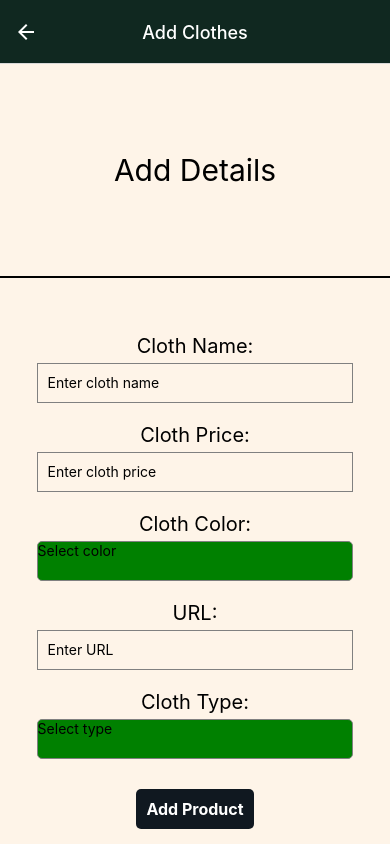
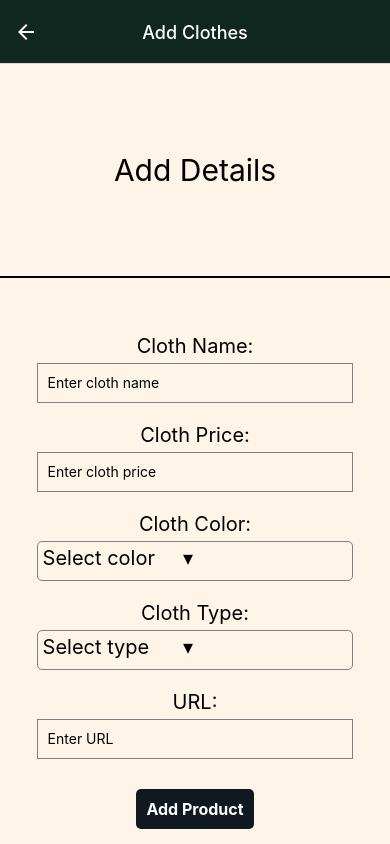
Before and after one commit to KhaosFountain/UniFashion, a React Native app: screen /Add in a window 390 px wide. Built offline with nearby package versions, Linux system fonts and the light colour scheme; what expo-notifications would draw is missing.

Commit message:
fixed conflicts and finished modal in view screen

```diff
--- a/Screens/AddScreen.js
+++ b/Screens/AddScreen.js
@@ -126,7 +126,7 @@ export default function AddScreen() {
                         }}
                         style={pickerStyles}
                     >
-                        <Text>{color || 'Select color'}</Text>
+                        <Text style = {style.text}>{color || 'Select color    '} {"\u25BE"}</Text>
                     </TouchableOpacity>
                     <Modal
                         animationType="fade"
@@ -147,14 +147,6 @@ export default function AddScreen() {
                         </View>
                     </Modal>
 
-                    <Text style={style.label}>URL:</Text>
-                    <TextInput
-                        style={style.input}
-                        placeholder="Enter URL"
-                        value={url}
-                        onChangeText={setUrl}
-                    />
-
                     <Text style={style.label}>Cloth Type:</Text>
                     <TouchableOpacity
                         onPress={() => {
@@ -162,7 +154,7 @@ export default function AddScreen() {
                         }}
                         style={pickerStyles}
                     >
-                        <Text>{type || 'Select type'}</Text>
+                        <Text style = {style.text}>{type || 'Select type     '} {"\u25BE"}</Text>
                     </TouchableOpacity>
                     <Modal
                         animationType="fade"
@@ -182,6 +174,14 @@ export default function AddScreen() {
                             </View>
                         </View>
                     </Modal>
+
+                    <Text style={style.label}>URL:</Text>
+                    <TextInput
+                        style={style.input}
+                        placeholder="Enter URL"
+                        value={url}
+                        onChangeText={setUrl}
+                    />
 
                     <Pressable style={style.addButton} onPress={async () => callAPI()}>
                         <Text style={style.buttonText}>Add Product</Text>
@@ -220,6 +220,13 @@ const style = StyleSheet.create({
         marginTop: 10,
         marginBottom: 5,
     },
+    text: {
+        fontSize: 20,
+        color: 'black',
+        textAlign: "center",
+        paddingLeft: 5,
+        paddingBottom: 5,
+    },
     input: {
         borderWidth: 1,
         borderColor: 'gray',
@@ -246,10 +253,8 @@ const style = StyleSheet.create({
         height: 40,
         borderRadius: 5,
         marginBottom: 10,
-        backgroundColor: 'blue',
-        alignItems:"center",
-        justifyContent:"center",
-        fontSize:20,
+        alignItems: 'flex-start',
+        justifyContent: 'center',
     },
     pickerAndroid: {
         borderWidth: 1,
@@ -258,7 +263,8 @@ const style = StyleSheet.create({
         height: 40,
         borderRadius: 5,
         marginBottom: 10,
-        backgroundColor: 'green',
+        alignItems: 'flex-start',
+        justifyContent: 'center',
     },
     centeredView: {
         flex: 1,
```
